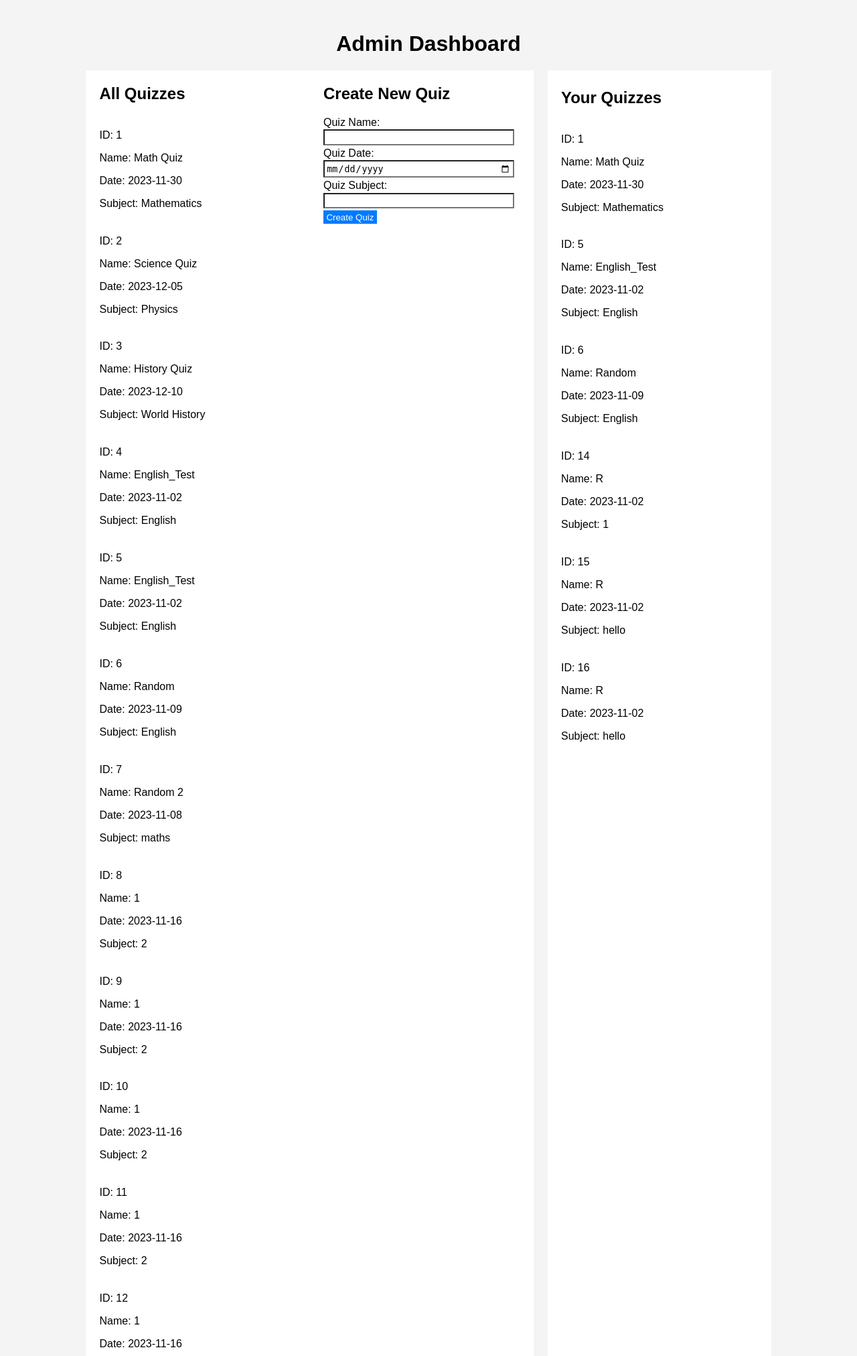
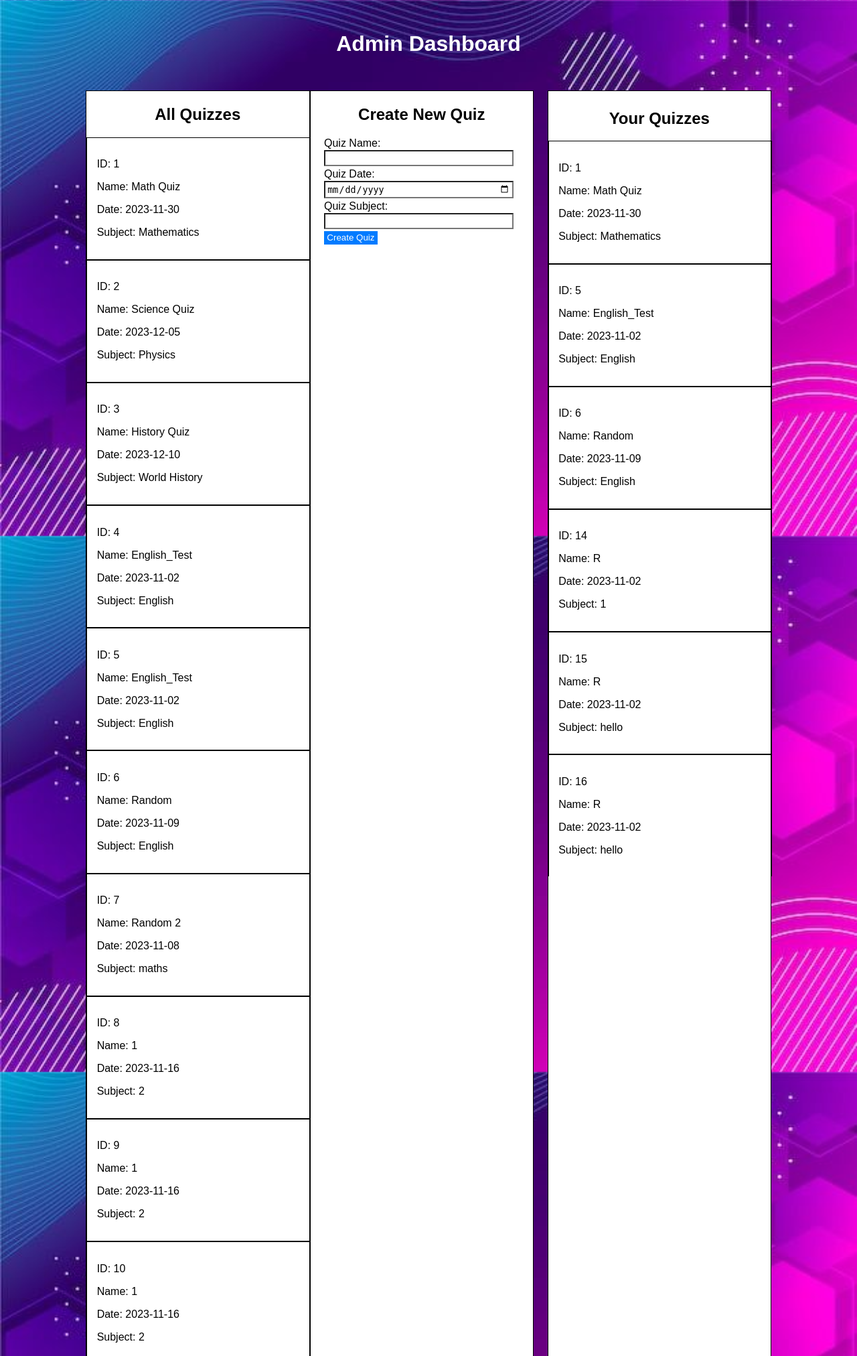
Before and after one commit to sidharth2829/QuizSwirl, a PHP site: page /admin_dashboard.php in a window 1280 px wide. Shown: the top 2024 px of the page at 67% size. Run offline with PHP 8.4, Linux system fonts and the light colour scheme; a user stored in the database is signed in; data comes from the database, SQL or seed files in the repository.

Commit message:
Modified css of all files

```diff
--- a/admin_dashboard.css
+++ b/admin_dashboard.css
@@ -1,12 +1,19 @@
 /* admin_dashboard.css */
 
-body {
+body{
     font-family: Arial, sans-serif;
     margin: 0;
     padding: 0;
-    background-color: #f4f4f4;
+ background-image: url(assets/7.jpg);
+background-attachment : fixed;
+    background-repeat: no-repeat;
+    background-size: 100% 100%;
 }
+h2
+{
+text-align : center;
 
+}
 .container {
     width: 80%;
     margin: 0 auto;
@@ -15,7 +22,8 @@ body {
 
 .header {
     text-align: center;
-    margin-bottom: 2%;
+    margin-bottom: 5%;
+color : white;
 }
 
 .main-content {
@@ -30,6 +38,7 @@ body {
     background-color: #fff;
     padding: 2%;
     box-shadow: 0 0 0.3% rgba(0, 0, 0, 0.1);
+border : 1px solid black;
 }
 
 .quiz-list h2,
@@ -41,8 +50,17 @@ body {
 .quiz-item,
 .admin-quiz-item {
     border-bottom: 0.1% solid #ccc;
-    padding: 1% 0;
+    padding: 5% ;
+border : 0.5px solid black;
+width : 100%;
+margin-left : -7%;
 }
+
+.admin-quiz-item,.quiz-item
+{
+width : 104%;
+}
+
 
 .quiz-item:last-child,
 .admin-quiz-item:last-child {
--- a/login.css
+++ b/login.css
@@ -2,12 +2,13 @@
 {
     font-family: 'Poppins', sans-serif;
     /* background-color: #f4f4f4; */
-    background-image: url(/assets/1.jpg);
+    background-image: url(assets/1.jpg);
     margin: 0px;
     padding: 0px;
     background-color: rgba(180, 98, 232, 0.781);
     background-repeat: no-repeat;
     background-size: 100% 100%;
+background-attachment : fixed;
 }
 
 .name
--- a/signup.css
+++ b/signup.css
@@ -1,7 +1,7 @@
 body
 {
     font-family: 'Poppins', sans-serif;
-    background-image: url(/assets/2.jpg);
+    background-image: url(assets/2.jpg);
     background-color: #f4f4f4;
     background-repeat: no-repeat;
     background-size: 100% 100%;
--- a/signup.php
+++ b/signup.php
@@ -6,7 +6,7 @@
     <title>QuizSwirl-SignUp</title>
     <meta name="description" content="">
     <meta name="viewport" content="width=device-width, initial-scale=1">
-    <link rel="stylesheet" href="/signup.css">
+    <link rel="stylesheet" href="signup.css">
     <script>
             function validateRegistrationForm()
             {
```
Also changed, not shown: admin_login.css (+18 -4 lines), quiz.css (+6 -2 lines), quiz_selector.php (+7 -0 lines).
